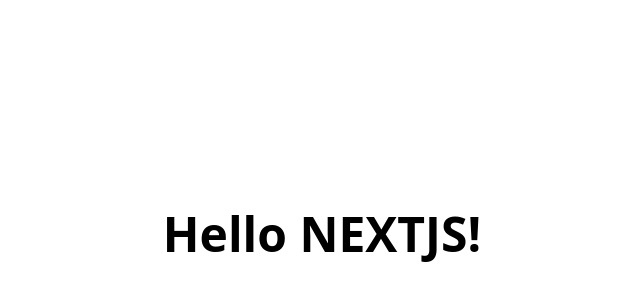
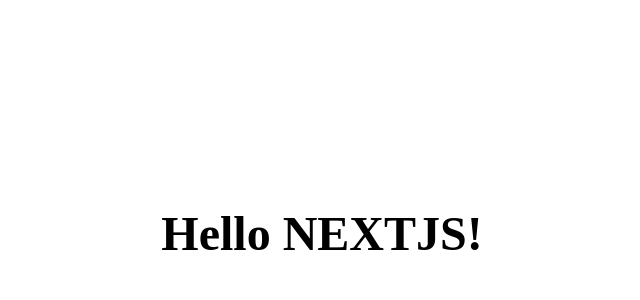
Before and after one commit to ikembakwem/lulu, a Next.js app: page / in a window 1280 px wide. Shown: the part 166-466 px from the top of the page, without its empty margins (318-958 px from the left). Built offline with nearby package versions, Linux system fonts and the light colour scheme.

Commit message:
Host local font using @next/font package

```diff
--- a/app/layout.tsx
+++ b/app/layout.tsx
@@ -1,5 +1,11 @@
 import "@styles/globals.css";
 import type { Metadata } from "next";
+import localFont from "@next/font/local";
+
+const SF_Compact = localFont({
+  src: "../assets/fonts/sf-compact.otf",
+  variable: "--font-body",
+});
 
 export const metadata: Metadata = {
   title: "Lulu - movie streaming app",
@@ -10,7 +16,7 @@
 function RootLayout({ children }: { children: React.ReactNode }) {
   return (
     <html lang="en">
-      <body>{children}</body>
+      <body className={`${SF_Compact.variable}`}>{children}</body>
     </html>
   );
 }
--- a/package.json
+++ b/package.json
@@ -9,6 +9,7 @@
     "lint": "next lint"
   },
   "dependencies": {
+    "@next/font": "^14.0.4",
     "next": "13.5.4",
     "react": "18.2.0",
     "react-dom": "18.2.0"
--- a/tailwind.config.js
+++ b/tailwind.config.js
@@ -1,3 +1,5 @@
+const { fontFamily } = require("tailwindcss/defaultTheme");
+
 /** @type {import('tailwindcss').Config} */
 module.exports = {
   content: [
@@ -13,6 +15,9 @@
         container: "calc(100% - 96px)",
         containerXl: "1280px",
       },
+      fontFamily: {
+        sans: ["var(--font-body)", ...fontFamily.sans],
+      },
     },
   },
   plugins: [],
```
Also changed, not shown: 2 other files (tests, documents, lock files or other folders).
